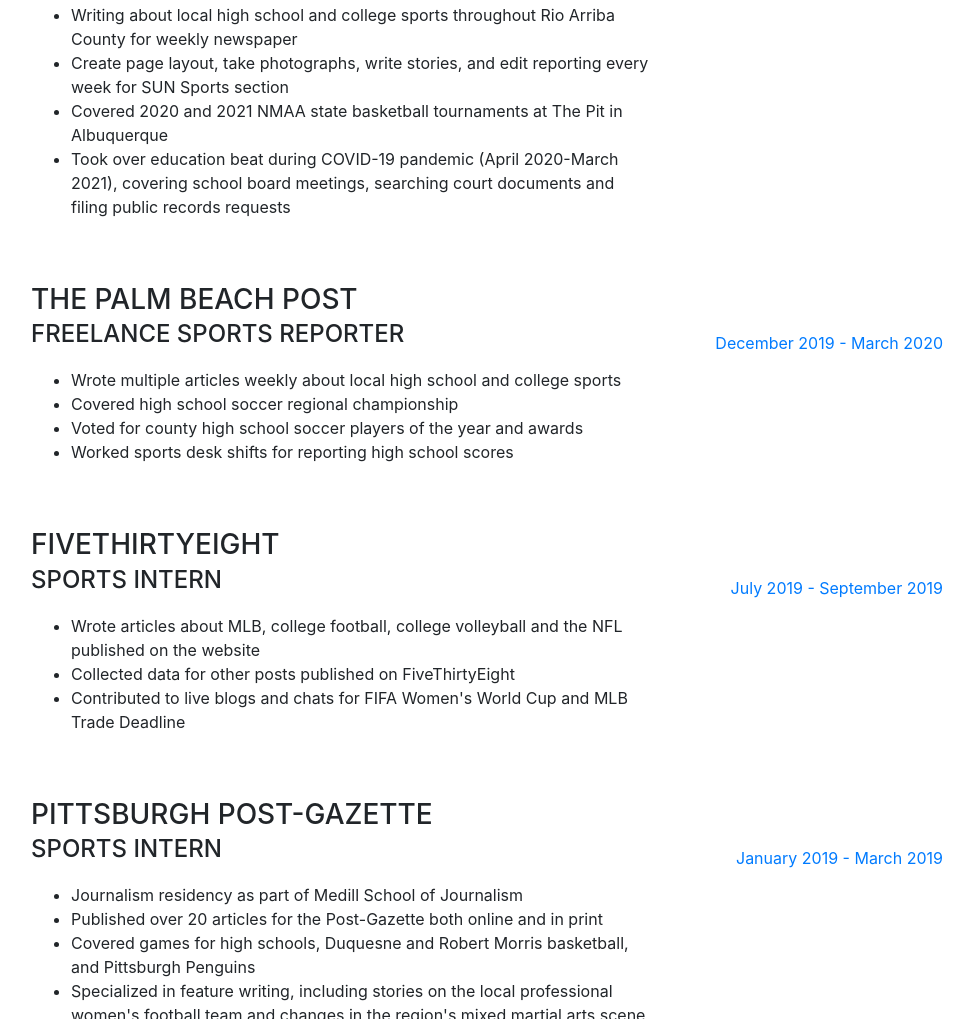
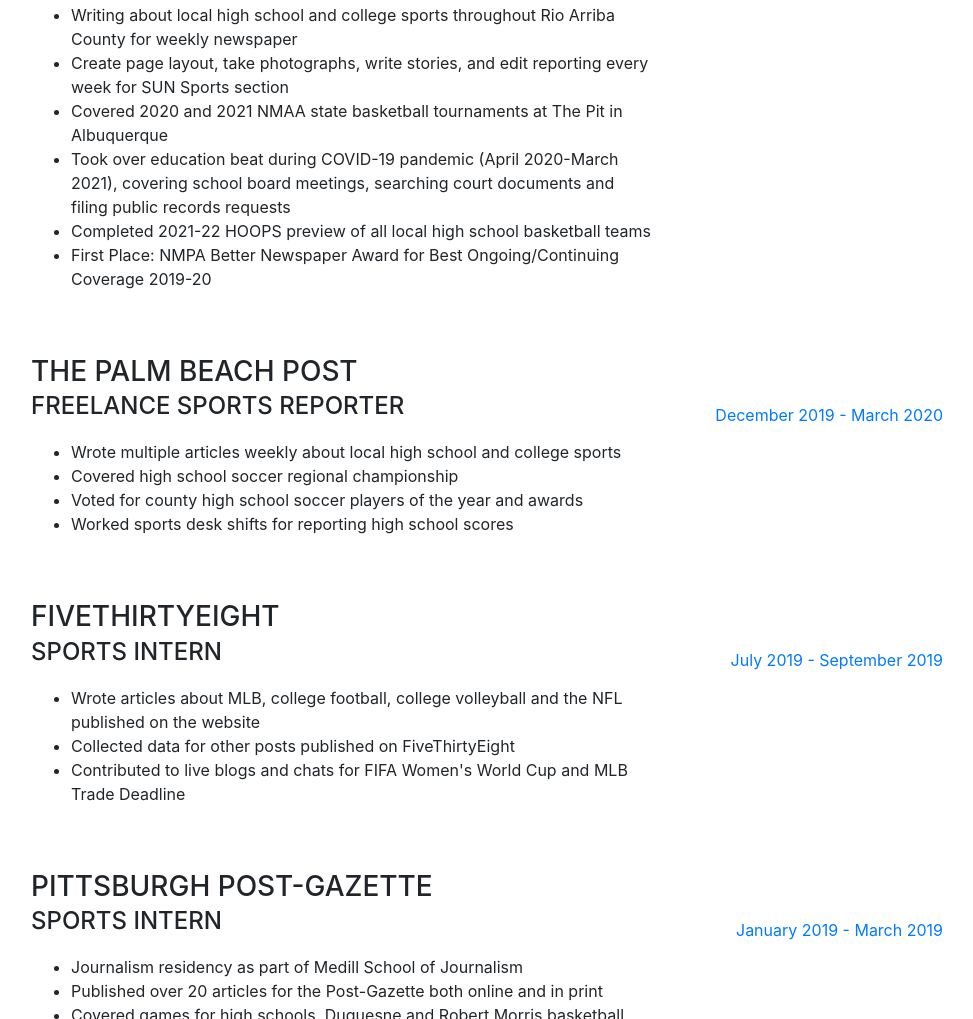
Before and after one commit to Ari-Levin/portfolio, a website with bundled scripts: page index.html in a window 1280 px wide. Shown: the part 2029-3048 px from the top of the page, without its empty margins (289-1262 px from the left). Built offline with nearby package versions, Linux system fonts and the light colour scheme; a web font is replaced by a local one.

Commit message:
Add award to resume

```diff
--- a/index.html
+++ b/index.html
@@ -157,6 +157,8 @@
 			  <li>Create page layout, take photographs, write stories, and edit reporting every week for SUN Sports section</li>
 			  <li>Covered 2020 and 2021 NMAA state basketball tournaments at The Pit in Albuquerque</li>
 			  <li>Took over education beat during COVID-19 pandemic (April 2020-March 2021), covering school board meetings, searching court documents and filing public records requests</li>
+			  <li>Completed 2021-22 HOOPS preview of all local high school basketball teams</li>
+			  <li>First Place: NMPA Better Newspaper Award for Best Ongoing/Continuing Coverage 2019-20</li>
 			  </ul>
             </div>
             <div class="resume-date text-md-right">
```
